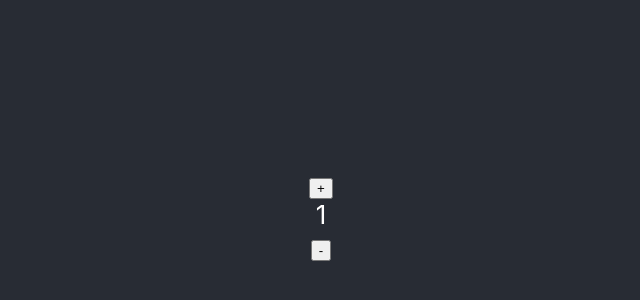
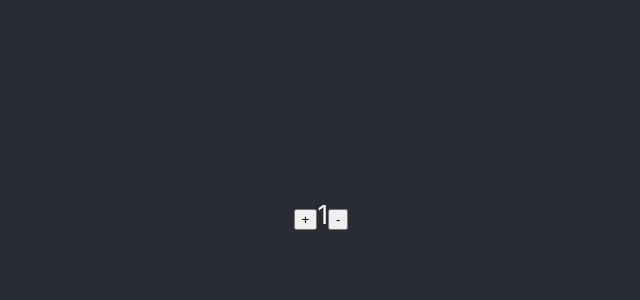
Before and after one commit to wongte/react-counter-group-component, a React (Create React App) app: page / in a window 1280 px wide. Shown: the part 186-486 px from the top of the page, without its empty margins (319-959 px from the left). Built offline with nearby package versions, Linux system fonts and the light colour scheme.

Commit message:
[Terrence] - CHange to span in counter

```diff
--- a/src/components/Counter.js
+++ b/src/components/Counter.js
@@ -24,7 +24,7 @@ class Counter extends Component {
         return (
         <div>
             <button onClick={this.incrementCounter}>+</button>
-            <div>{this.state.counter}</div>
+            <span>{this.state.counter}</span>
             <button onClick={this.decrementCounter}>-</button>
         </div>
         );
```
